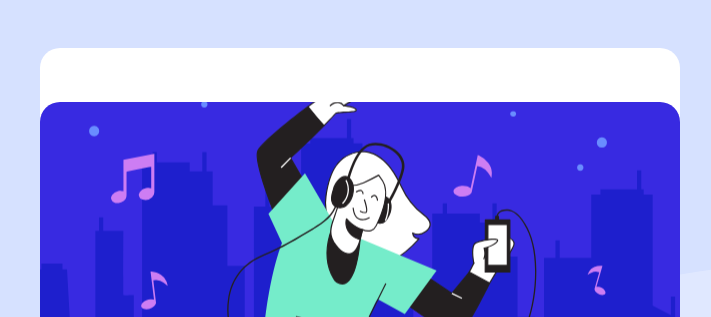
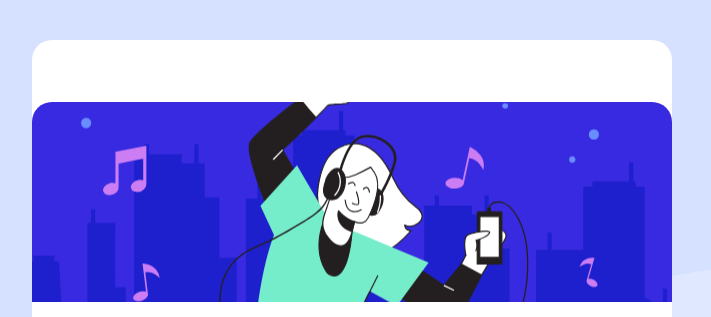
Before and after one commit to npiyush97/ordersummary, a plain HTML site: page index.html in a window 1280 px wide. Shown: the top 317 px of the page, without its empty margins (288-999 px from the left). Drawn offline with Linux system fonts and the light colour scheme.

Commit message:
height change

```diff
--- a/style.css
+++ b/style.css
@@ -12,6 +12,8 @@
 }
 
 body {
+  margin: 0;
+  padding: 0;
   height: 100vh;
   width: 100%;
   font-family: var(--Family);
@@ -51,7 +53,7 @@ span {
   background-position: center center;
   background-repeat: no-repeat;
   background-size: cover;
-  height: 30%;
+  height: 200px;
   border-radius: 20px 20px 0 0;
 }
 .para {
@@ -117,7 +119,6 @@ button {
     height: auto;
   }
   .img-container {
-    height: 30%;
     background-position: center;
   }
 }
```
